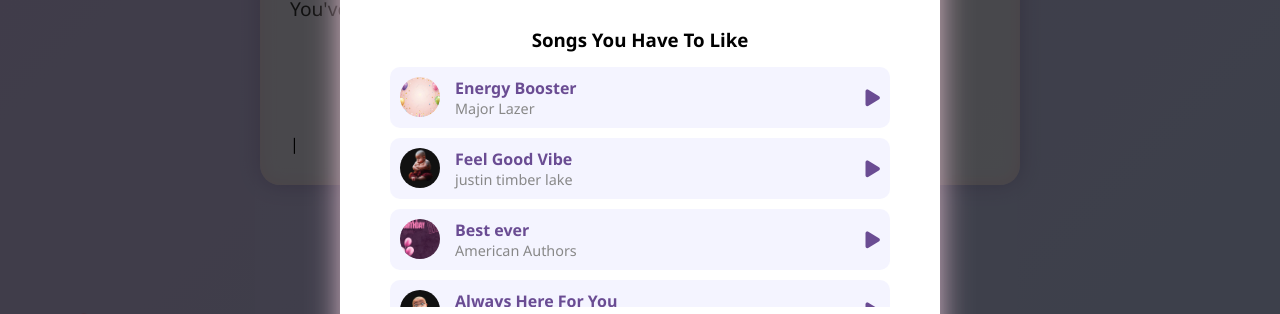
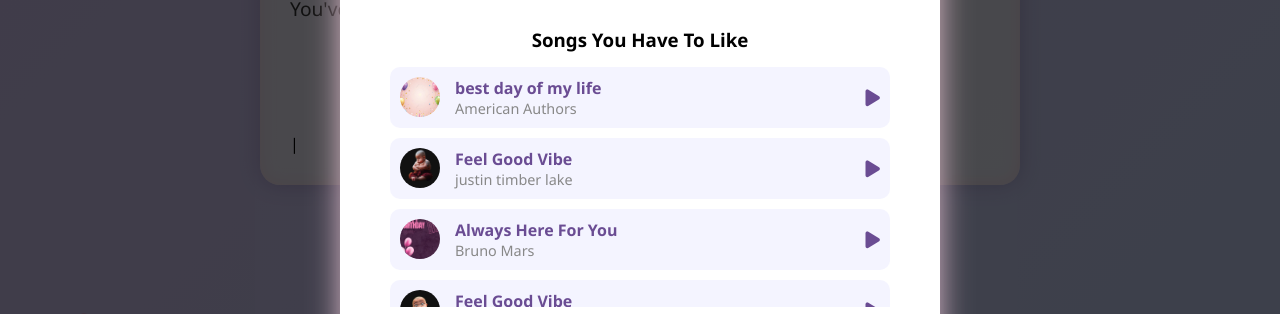
Before and after one commit to YenEnterprise/Batch-1, a plain HTML site: page letter.html in a window 1280 px wide. Both pictures are taken after a click on the button "Click for a Surprise! 🎁". Shown: the part 212-526 px from the top of the page. Drawn offline with nearby package versions, Linux system fonts and the light colour scheme.

Commit message:
Update letter.html

```diff
--- a/letter.html
+++ b/letter.html
@@ -49,8 +49,8 @@
                     <div class="playlist-item">
                         <img src="3.jpg" alt="Song cover">
                         <div class="playlist-item-info ">
-                            <div class="playlist-item-title">Energy Booster</div>
-                            <div class="playlist-item-artist">Major Lazer </div>
+                            <div class="playlist-item-title">best day of my life </div>
+                            <div class="playlist-item-artist">American Authors </div>
                         </div>
                         <div id = "memory" class="memory" >
                             <button class="playlist-item-play"><i id = "icon" class="fas fa-play"></i></button>
@@ -70,8 +70,8 @@
                     <div class="playlist-item">
                         <img src="6.jpg" alt="Song cover">
                         <div class="playlist-item-info">
-                            <div class="playlist-item-title">Best ever</div>
-                            <div class="playlist-item-artist">American Authors</div>
+                            <div class="playlist-item-title">Always Here For You</div>
+                            <div class="playlist-item-artist">Bruno Mars</div>
                         </div>
                         <div id="memory2">
                             <button class="playlist-item-play"><i id="icon2" class="fas fa-play"></i></button>
@@ -80,8 +80,8 @@
                     <div class="playlist-item">
                         <img src="2.jpg" alt="Song cover">
                         <div class="playlist-item-info">
-                            <div class="playlist-item-title">Always Here For You </div>
-                            <div class="playlist-item-artist">Bruno Mars </div>
+                            <div class="playlist-item-title">Feel Good Vibe </div>
+                            <div class="playlist-item-artist">justin timber lake </div>
                         </div>
                         <div id="memory3">
                             <button class="playlist-item-play"><i id="icon3" class="fas fa-play"></i></button>
```
